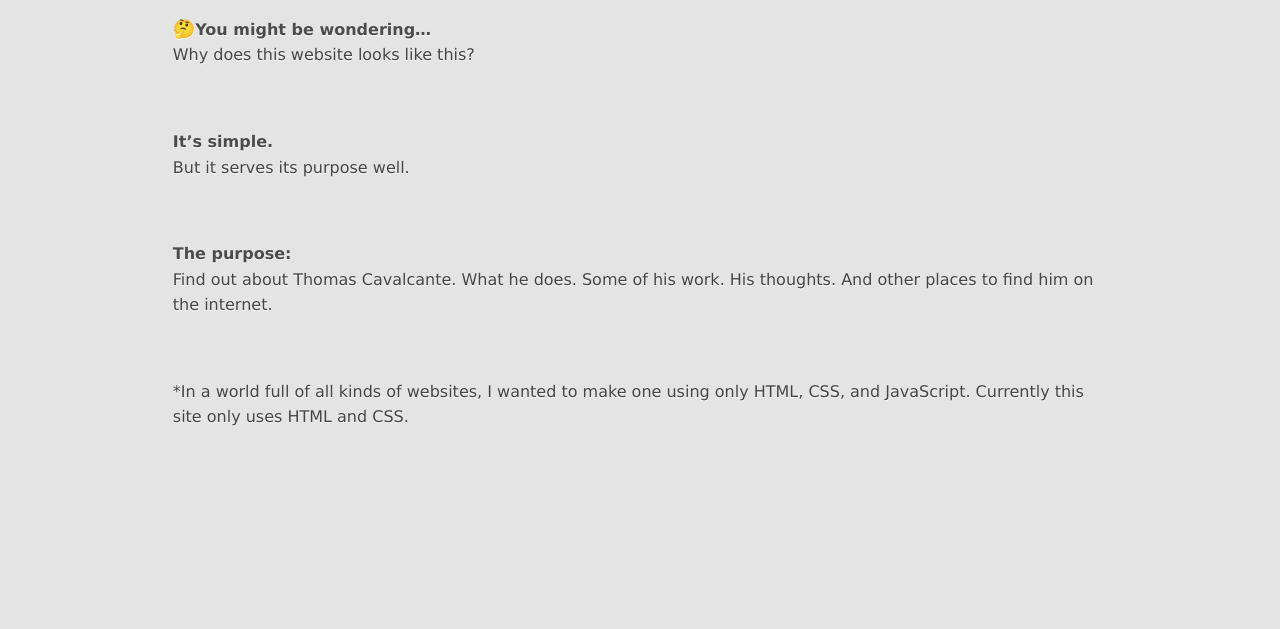
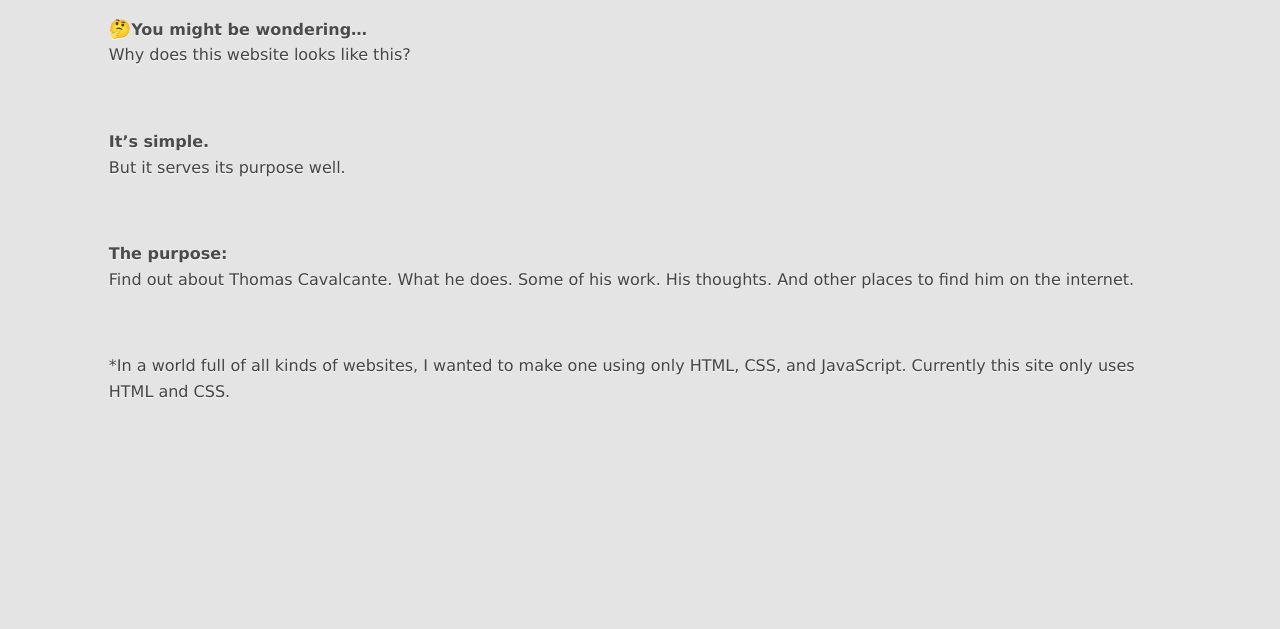
Before and after one commit to tpcav/my-website, a plain HTML site: page index.html in a window 1280 px wide. Shown: the part 171-800 px from the top of the page. Drawn offline with Linux system fonts and the light colour scheme.

Commit message:
Update index.html

```diff
--- a/index.html
+++ b/index.html
@@ -9,7 +9,7 @@
   <link rel="preconnect" href="https://fonts.gstatic.com" crossorigin>
   <link href="https://fonts.googleapis.com/css2?family=Roboto:ital,wght@0,100;0,300;0,400;0,500;0,700;0,900;1,100;1,300;1,400;1,500;1,700;1,900&display=swap" rel="stylesheet">
   <style type="text/css">
-    body {margin: 5% auto; margin-top: 10%; background: #e4e4e4; color: #444444; font-family: Verdana; font-size: 18px; line-height: 1.4; text-shadow: 0 1px 0 #ffffff; max-width: 73%;}
+    body {margin: 5% auto; margin-top: 10%; background: #e4e4e4; color: #444444; font-family: Verdana; font-size: 18px; line-height: 1.4; text-shadow: 0 1px 0 #ffffff; max-width: 83%;}
     p.p1 {font-family: Verdana; margin: 0.0px 0.0px 3.0px 0.0px; font: 22.0px}
     p.p2 {margin: 0.0px 0.0px 0.0px 0.0px; font: 20.0px; color: #444444f6}
     p.p3 {margin: 0.0px 0.0px 0.0px 0.0px; font: 16.0px; min-height: 21.0px}
```
